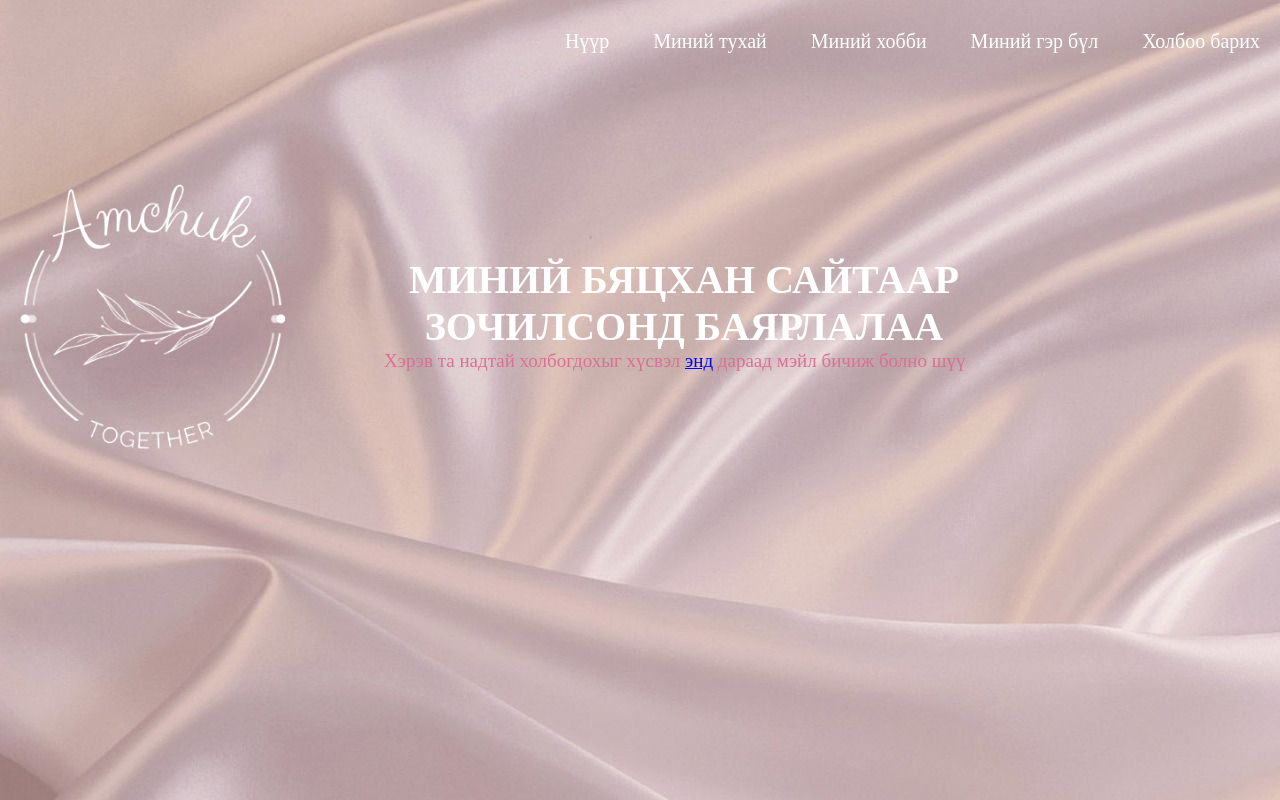
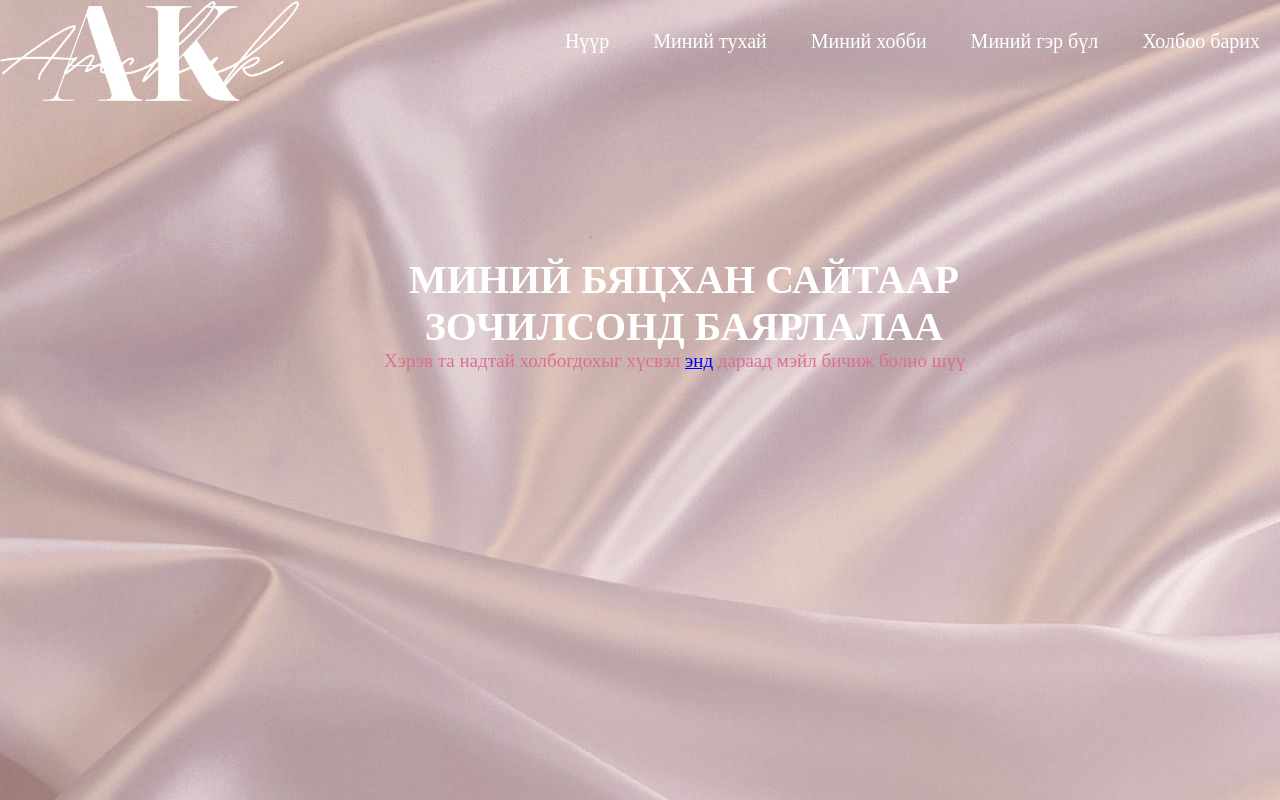
Before and after one commit to Amarzaya1620/ak.github.io, a plain HTML site: page contact.html in a window 1280 px wide. Drawn offline with Linux system fonts and the light colour scheme.

Commit message:
Update contact.html

```diff
--- a/contact.html
+++ b/contact.html
@@ -15,7 +15,7 @@ div {text-align: center;}
 	<header>
 		<div class="wrapper">
 			<div class="logo">
-				<img src="logolast.png" alt="">
+				<img src="1.png" alt="">
 			</div>
 			<ul class="nav-area">
 				<LI><a href="index.html">Нүүр</a></LI>
```
